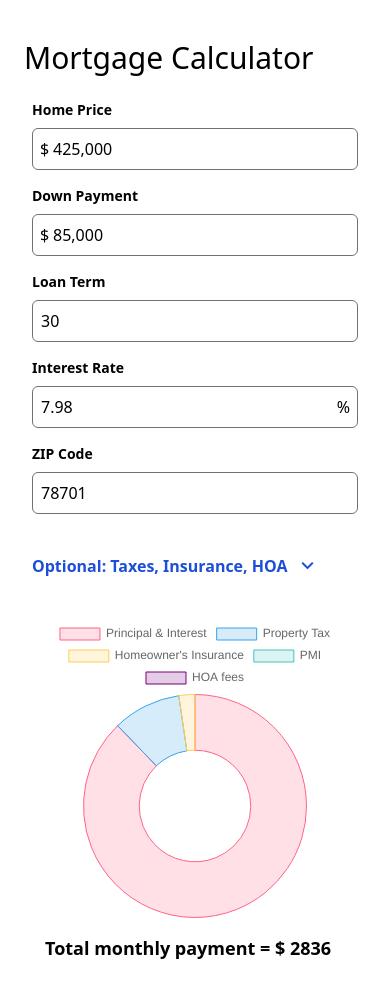
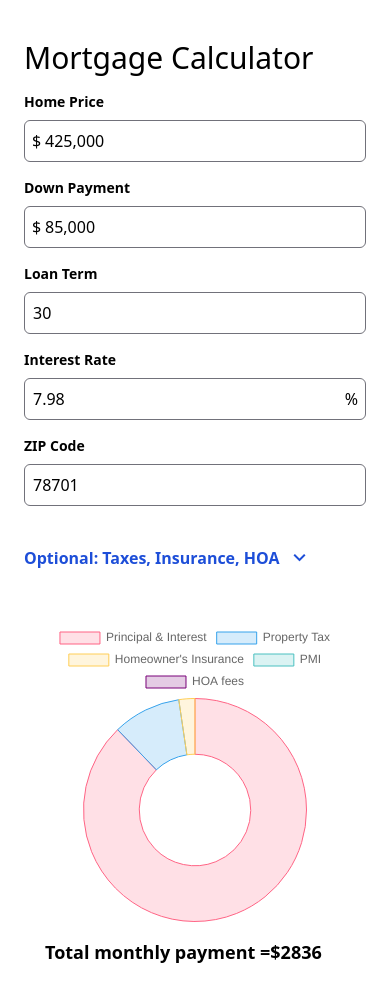
Before and after one commit to dpsiu/Mortgage-Calculator, a React (Vite) app: page / in a window 390 px wide. Built offline with nearby package versions, Linux system fonts and the light colour scheme.

Commit message:
WIP: add responsiveness to mort input and summary

```diff
--- a/components/MortgageCalculatorInput.jsx
+++ b/components/MortgageCalculatorInput.jsx
@@ -117,7 +117,7 @@ export function MortgageCalculatorInput() {
 
   return (
     <>
-      <div className="flex flex-col p-4 w-full min-w-min md:max-w-lg lg:max-w-lg">
+      <div className="flex flex-col p-2 w-full">
         <div>
           <div className="pb-4 relative flex flex-col">
             <p className="pb-2 w-full text-sm font-bold">Home Price</p>
@@ -352,12 +352,6 @@ export function MortgageCalculatorInput() {
             </div>
           )}
         </div>
-        {/* <div className="relative flex items-center text-lg font-bold">
-          <h3>
-            Total monthly payment = <span>$ </span>
-            {sharedData.monthlyPayment}
-          </h3>
-        </div> */}
       </div>
     </>
   );
--- a/components/MortgageSummary.jsx
+++ b/components/MortgageSummary.jsx
@@ -8,14 +8,14 @@ export function MortgageSummary() {
   console.log(sharedData);
   return (
     <>
-      <div className="md:max-w-xl">
-        <PieChart />
-        <div className="relative flex items-center text-lg font-bold my-4">
-          <h3>
-            Total monthly payment = <span>$ </span>
-            {sharedData.monthlyPayment}
-          </h3>
+      <div className="flex flex-col ">
+        <div className="chart-container relative h-100vh w-100vw">
+          <PieChart id="chart" />
         </div>
+        <h3 className="relative flex items-center text-lg font-bold my-4 md:max-w-xl ">
+          Total monthly payment = <span>$ </span>
+          {sharedData.monthlyPayment}
+        </h3>
       </div>
     </>
   );
--- a/src/App.jsx
+++ b/src/App.jsx
@@ -1,19 +1,22 @@
 import { useState } from "react";
-import { MortgageCalculatorInput } from "../components/MortgageCalculatorInput"
+import { MortgageCalculatorInput } from "../components/MortgageCalculatorInput";
 import { MortgageSummary } from "../components/MortgageSummary";
 import { PieChart } from "../components/PieChart";
 import { SharedContextProvider } from "./SharedContext";
 import "./App.css";
 
 function App() {
-
   return (
     <>
       <SharedContextProvider>
         <div className="flex flex-col justify-center items-center p-4 mx-auto">
-          <h1 className="w-full flex flex-col text-3xl text-left pt-6 pb-2 px-2 md:flex-row">Mortgage Calculator</h1>
-          <MortgageCalculatorInput/>
-          <MortgageSummary/>
+          <h1 className="w-full text-3xl text-left pt-6 pb-2 px-2">
+            Mortgage Calculator
+          </h1>
+          <div className="flex flex-col justify-between items-center gap-5 md:flex-row w-full">
+            <MortgageCalculatorInput />
+            <MortgageSummary />
+          </div>
         </div>
       </SharedContextProvider>
     </>
```
